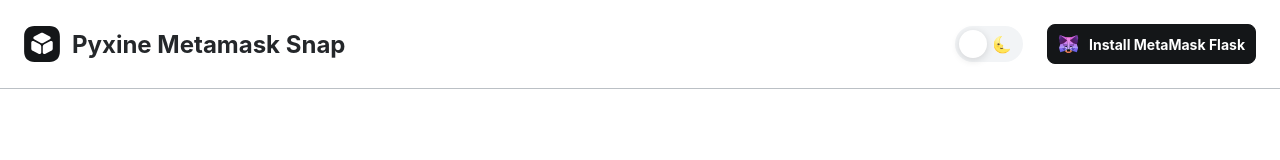
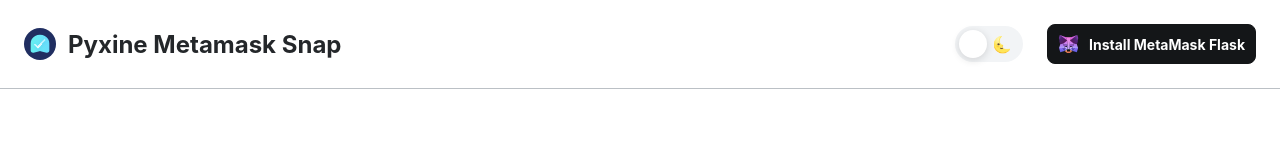
Before and after one commit to Pyxine/metamask.pyxine.io, a Gatsby site in the folder packages/site/: page / in a window 1280 px wide. Shown: the top 160 px of the page. Built offline with nearby package versions, Linux system fonts and the light colour scheme; Gatsby itself is replaced by a stand-in of ours.

Commit message:
Updated logo

```diff
--- a/packages/site/src/components/SnapLogo.tsx
+++ b/packages/site/src/components/SnapLogo.tsx
@@ -1,20 +1,111 @@
-export const SnapLogo = ({
-  color,
-  size,
-}: {
-  color?: string | undefined;
-  size: number;
-}) => (
+export const SnapLogo = () => (
   <svg
-    width={size}
-    height={size}
-    viewBox={`0 0 125 125`}
+    xmlns="http://www.w3.org/2000/svg"
+    width="32"
+    height="32"
     fill="none"
-    xmlns="http://www.w3.org/2000/svg"
+    viewBox="0 0 32 32"
   >
+    <rect width="32" height="32" fill="#202E61" rx="16"></rect>
     <path
-      d="M88.5473 0.415527H36.5005C13.893 0.415527 0.415527 13.9484 0.415527 36.5446V88.5034C0.415527 111.1 13.893 124.57 36.5005 124.57H88.4852C111.093 124.57 124.57 111.1 124.57 88.5034V36.5446C124.632 13.9484 111.155 0.415527 88.5473 0.415527ZM59.8533 92.2281C59.8533 94.0904 58.9216 95.7665 57.3068 96.7597C56.4373 97.3184 55.5057 97.5667 54.5119 97.5667C53.7045 97.5667 52.8971 97.3805 52.0897 97.008L30.3518 86.1445C27.2464 84.5305 25.2589 81.3645 25.2589 77.8261V57.2785C25.2589 55.4161 26.1905 53.7401 27.8053 52.7468C29.4201 51.7536 31.3455 51.6915 33.0224 52.4985L54.7604 63.3621C57.9279 64.9761 59.9154 68.142 59.9154 71.6804V92.2281H59.8533ZM58.549 59.0166L35.1962 46.4149C33.5193 45.4838 32.4635 43.6835 32.4635 41.635C32.4635 39.6485 33.5193 37.7862 35.1962 36.855L58.549 24.2533C61.0333 22.9496 63.9524 22.9496 66.4368 24.2533L89.7895 36.855C91.4664 37.7862 92.5223 39.5864 92.5223 41.635C92.5223 43.6835 91.4664 45.4838 89.7895 46.4149L66.4368 59.0166C65.1946 59.6995 63.8282 60.0099 62.4618 60.0099C61.0954 60.0099 59.7912 59.6995 58.549 59.0166ZM99.789 77.8261C99.789 81.3645 97.8015 84.5925 94.634 86.1445L72.896 97.008C72.1507 97.3805 71.3433 97.5667 70.4738 97.5667C69.4801 97.5667 68.5484 97.3184 67.6789 96.7597C66.0641 95.7665 65.1325 94.0904 65.1325 92.2281V71.6804C65.1325 68.142 67.1199 64.914 70.2875 63.3621L92.0254 52.4985C93.7023 51.6915 95.6277 51.7536 97.2425 52.7468C98.8573 53.7401 99.789 55.4161 99.789 57.2785V77.8261Z"
-      fill={color}
-    />
+      fill="url(#paint0_linear_64_56)"
+      d="M25.333 22.415a2.279 2.279 0 01-2.831 2.21l-5.949-1.487a2.279 2.279 0 00-1.105 0l-5.95 1.487a2.279 2.279 0 01-2.83-2.21v-6.958c0-1.652.346-3.077 1.038-4.276.796-1.38 1.938-2.478 3.426-3.292 1.462-.815 3.079-1.222 4.85-1.222 1.77 0 3.399.407 4.887 1.222 1.488.792 2.63 1.878 3.425 3.258.693 1.176 1.04 2.613 1.04 4.31v6.958z"
+    ></path>
+    <mask
+      id="mask0_64_56"
+      style={{ maskType: "alpha" }}
+      width="20"
+      height="19"
+      x="6"
+      y="6"
+      maskUnits="userSpaceOnUse"
+    >
+      <path
+        fill="url(#paint1_linear_64_56)"
+        d="M25.333 22.414a2.279 2.279 0 01-2.832 2.21l-5.949-1.487a2.279 2.279 0 00-1.105 0l-5.949 1.488a2.279 2.279 0 01-2.831-2.211v-6.958c0-1.651.346-3.076 1.039-4.276C8.5 9.8 9.643 8.703 11.13 7.888c1.463-.814 3.08-1.221 4.85-1.221 1.77 0 3.4.407 4.887 1.221 1.488.792 2.63 1.878 3.426 3.258.692 1.177 1.039 2.614 1.039 4.31v6.958z"
+      ></path>
+    </mask>
+    <g
+      filter="url(#filter0_d_64_56)"
+      mask="url(#mask0_64_56)"
+      shapeRendering="crispEdges"
+    >
+      <path
+        fill="url(#paint2_linear_64_56)"
+        fillRule="evenodd"
+        d="M21.136 11.21c.377.266.44.76.138 1.104l-6.549 7.475a.918.918 0 01-.617.302.926.926 0 01-.659-.199l-2.881-2.36a.732.732 0 01-.05-1.111.945.945 0 011.235-.06l2.19 1.795 5.964-6.807a.944.944 0 011.229-.14z"
+        clipRule="evenodd"
+      ></path>
+      <path
+        stroke="#fff"
+        strokeOpacity="0.23"
+        strokeWidth="0.298"
+        d="M21.221 11.088l-.085.121.085-.12a1.093 1.093 0 00-1.427.161l-5.868 6.699-2.079-1.703a1.094 1.094 0 00-1.434.068.881.881 0 00.06 1.333l2.882 2.36c.21.172.488.255.767.232.278-.022.538-.148.716-.351l6.549-7.475a.882.882 0 00-.166-1.325z"
+      ></path>
+    </g>
+    <defs>
+      <filter
+        id="filter0_d_64_56"
+        width="17.742"
+        height="15.612"
+        x="7.005"
+        y="9.255"
+        colorInterpolationFilters="sRGB"
+        filterUnits="userSpaceOnUse"
+      >
+        <feFlood floodOpacity="0" result="BackgroundImageFix"></feFlood>
+        <feColorMatrix
+          in="SourceAlpha"
+          result="hardAlpha"
+          values="0 0 0 0 0 0 0 0 0 0 0 0 0 0 0 0 0 0 127 0"
+        ></feColorMatrix>
+        <feOffset dy="1.492"></feOffset>
+        <feGaussianBlur stdDeviation="1.492"></feGaussianBlur>
+        <feComposite in2="hardAlpha" operator="out"></feComposite>
+        <feColorMatrix values="0 0 0 0 0.215686 0 0 0 0 0.313726 0 0 0 0 0.835294 0 0 0 0.12 0"></feColorMatrix>
+        <feBlend
+          in2="BackgroundImageFix"
+          result="effect1_dropShadow_64_56"
+        ></feBlend>
+        <feBlend
+          in="SourceGraphic"
+          in2="effect1_dropShadow_64_56"
+          result="shape"
+        ></feBlend>
+      </filter>
+      <linearGradient
+        id="paint0_linear_64_56"
+        x1="6.667"
+        x2="25.333"
+        y1="16"
+        y2="16"
+        gradientUnits="userSpaceOnUse"
+      >
+        <stop stopColor="#66EFF0"></stop>
+        <stop offset="1" stopColor="#68DDFD"></stop>
+      </linearGradient>
+      <linearGradient
+        id="paint1_linear_64_56"
+        x1="6.667"
+        x2="25.333"
+        y1="15.999"
+        y2="15.999"
+        gradientUnits="userSpaceOnUse"
+      >
+        <stop stopColor="#2D52EC"></stop>
+        <stop offset="1" stopColor="#3750D5"></stop>
+      </linearGradient>
+      <linearGradient
+        id="paint2_linear_64_56"
+        x1="8.228"
+        x2="12.229"
+        y1="9.406"
+        y2="21.647"
+        gradientUnits="userSpaceOnUse"
+      >
+        <stop stopColor="#68DDFD"></stop>
+        <stop offset="1" stopColor="#fff"></stop>
+      </linearGradient>
+    </defs>
   </svg>
 );
```
